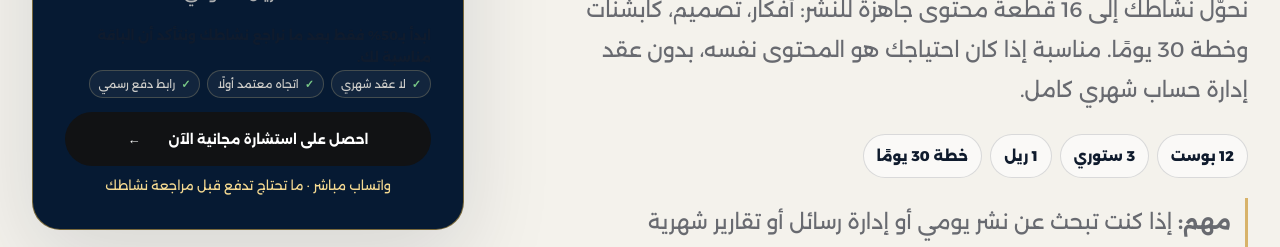
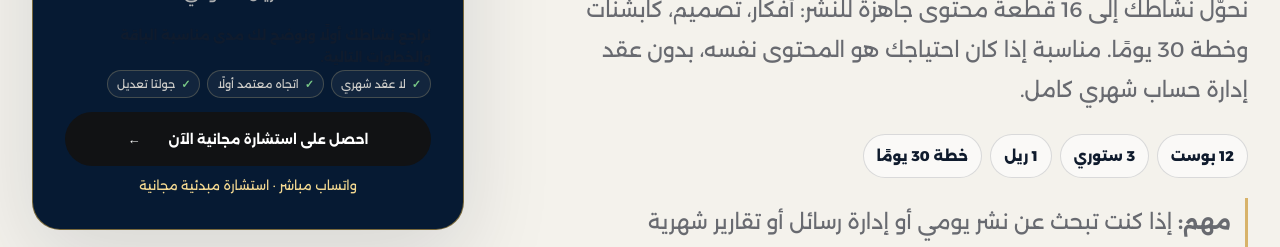
Before and after one commit to mohammedrashad2011-ui/Dewank-2026-website, a Next.js app: page /offers/30-day-content-package in a window 1280 px wide. Shown: the part 412-659 px from the top of the page. Built offline with nearby package versions, Linux system fonts and the light colour scheme; no server answers.

Commit message:
Copy: remove social content offer payment-process copy (AR)

```diff
--- a/app/(ar)/offers/30-day-content-package/page.tsx
+++ b/app/(ar)/offers/30-day-content-package/page.tsx
@@ -54,11 +54,10 @@ const afterDelivery = [
 const faqItems = [
   ["هل هذه إدارة كاملة لحساب السوشيال ميديا؟", "لا. هذه باقة إنتاج محتوى لمدة 30 يومًا: أفكار وتصميم وكابشنات وخطة نشر وتحسين البايو. لا تشمل النشر اليومي أو إدارة الرسائل أو الحملات الإعلانية."],
   ["ما الفرق بين هذه الباقة والإدارة الشهرية؟", "هذه الباقة مناسبة إذا كان احتياجك الأساسي هو تجهيز المحتوى بنطاق وسعر واضحين. الإدارة الشهرية قد تشمل النشر المستمر والمتابعة والتقارير وإدارة المجتمع حسب الاتفاق، ولذلك يكون نطاقها وسعرها مختلفين."],
-  ["كيف أعرف أن الباقة مناسبة لنشاطي قبل الدفع؟", "أرسل لنا نشاطك على واتساب أولًا. نراجع احتياجك ونوضح لك إذا كانت هذه الباقة مناسبة أو إذا كنت تحتاج إدارة شهرية أو نطاقًا مختلفًا. ما تحتاج تدفع قبل هذه الخطوة."],
+  ["كيف أعرف أن الباقة مناسبة لنشاطي؟", "احصل على استشارة مبدئية مجانية عبر واتساب. نراجع احتياجك ونوضح لك إذا كانت هذه الباقة مناسبة أو إذا كنت تحتاج إدارة شهرية أو نطاقًا مختلفًا."],
   ["كم سعر إدارة المحتوى لمدة شهر؟", "السعر المعروض في الصفحة هو سعر الباقة الكامل حسب دولتك، ويشمل 12 بوستًا و3 ستوري وريل واحد مع الأفكار والكابشنات وخطة النشر. ولأسعار الإدارة الشهرية الأوسع راجع دليل أسعار إدارة السوشيال ميديا."],
   ["كم مدة التسليم؟", "عادة خلال 10 إلى 14 يوم عمل بعد استلام المعلومات والمواد المطلوبة واعتماد الاتجاه."],
-  ["هل يمكن الدفع على دفعتين؟", "نعم. 50% لبدء العمل و50% بعد اعتماد الاتجاه وقبل تسليم الملفات النهائية."],
-  ["ماذا لو لم يناسبني الاتجاه؟", "نبدأ باتجاه واضح قبل التوسع في التنفيذ، ويشمل العرض جولتي تعديل. ويمكن استرداد المبلغ كاملًا قبل بدء التنفيذ؛ وبعد بدء العمل يُخصم فقط مقابل الجزء المنفذ."],
+  ["ماذا لو لم يناسبني الاتجاه؟", "نبدأ باتجاه واضح قبل التوسع في التنفيذ، ويشمل العرض جولتي تعديل على التصميمات ضمن نطاق الباقة."],
 ];
 
 const showcaseSchemaItems = [
@@ -105,10 +104,10 @@ export default function ContentOfferPage() {
 
         <aside className="offer-price-panel sales-price-panel">
           <small>سعر الباقة الكامل</small><LocalizedOfferPrice />
-          <p className="sales-price-promise">ابدأ بـ50% فقط بعد ما نراجع نشاطك ونتأكد أن الباقة مناسبة لك.</p>
-          <div className="offer-trust-inline" aria-label="مزايا الأمان والثقة"><span>لا عقد شهري</span><span>اتجاه معتمد أولًا</span><span>رابط دفع رسمي</span></div>
+          <p className="sales-price-promise">نراجع نشاطك أولًا ونوضح لك مدى مناسبة الباقة والخطوات التالية.</p>
+          <div className="offer-trust-inline" aria-label="مزايا الأمان والثقة"><span>لا عقد شهري</span><span>اتجاه معتمد أولًا</span><span>جولتا تعديل</span></div>
           <LocalizedWhatsAppLink className="button primary sales-primary-cta" label="احصل على استشارة مجانية الآن" />
-          <small className="sales-cta-note">واتساب مباشر · ما تحتاج تدفع قبل مراجعة نشاطك</small>
+          <small className="sales-cta-note">واتساب مباشر · استشارة مبدئية مجانية</small>
         </aside>
 
         <ContentSystemStage locale="ar" />
@@ -124,7 +123,7 @@ export default function ContentOfferPage() {
       <section className="shell sales-outcomes" aria-labelledby="sales-outcomes-title">
         <div className="sales-section-head compact"><span className="section-label">القيمة اللي تحصل عليها</span><h2 id="sales-outcomes-title">مو 16 تصميمًا وبس<br/>أنت تحصل على شهر جاهز للحضور</h2></div>
         <div className="sales-outcome-grid">{afterDelivery.map(([title, text]) => <article key={title}><span>✓</span><div><h3>{title}</h3><p>{text}</p></div></article>)}</div>
-        <div className="sales-mid-cta"><p>إذا هذا اللي ناقص حسابك، خلّنا نتأكد من ملاءمة الباقة قبل ما تدفع أي شيء.</p><LocalizedWhatsAppLink className="button primary" label="احصل على استشارة مجانية الآن" /></div>
+        <div className="sales-mid-cta"><p>إذا هذا اللي ناقص حسابك، خلّنا نتأكد من ملاءمة الباقة لنشاطك أولًا.</p><LocalizedWhatsAppLink className="button primary" label="احصل على استشارة مجانية الآن" /></div>
       </section>
 
       <section className="shell offer-deliverables sales-deliverables">
@@ -133,8 +132,8 @@ export default function ContentOfferPage() {
       </section>
 
       <section className="shell sales-risk-reversal" aria-labelledby="sales-risk-title">
-        <div><span className="section-label">قرار أسهل</span><h2 id="sales-risk-title">ما نطلب منك تثق بوعود كبيرة</h2><p>نقلل قدر الإمكان من مخاطرة القرار: نراجع نشاطك أولًا، نحدد الاتجاه، وتبدأ بنصف قيمة الباقة فقط.</p></div>
-        <div className="sales-risk-grid"><article><strong>01</strong><h3>نتأكد من الملاءمة</h3><p>إذا احتياجك خارج نطاق الباقة، نقول لك قبل الدفع.</p></article><article><strong>02</strong><h3>تعتمد الاتجاه</h3><p>ما نتوسع في التنفيذ قبل ما يكون الاتجاه واضحًا ومناسبًا لك.</p></article><article><strong>03</strong><h3>50% للبدء</h3><p>الدفعة الثانية بعد اعتماد الاتجاه وقبل تسليم الملفات النهائية.</p></article><article><strong>04</strong><h3>سياسة استرجاع واضحة</h3><p>استرداد كامل قبل بدء التنفيذ، وبعد البدء يُخصم فقط مقابل الجزء المنفذ.</p></article></div>
+        <div><span className="section-label">قرار أسهل</span><h2 id="sales-risk-title">ما نطلب منك تثق بوعود كبيرة</h2><p>نراجع نشاطك أولًا، ونحدد الاتجاه المطلوب ونوضح لك خطوات العمل قبل التنفيذ.</p></div>
+        <div className="sales-risk-grid"><article><strong>01</strong><h3>نتأكد من الملاءمة</h3><p>إذا احتياجك خارج نطاق الباقة، نوضح لك ده من البداية.</p></article><article><strong>02</strong><h3>تعتمد الاتجاه</h3><p>ما نتوسع في التنفيذ قبل ما يكون الاتجاه واضحًا ومناسبًا لك.</p></article><article><strong>03</strong><h3>نوضح نطاق التسليم</h3><p>نحدد المحتوى المطلوب ومواعيد التسليم قبل بدء التنفيذ.</p></article><article><strong>04</strong><h3>جولتا تعديل</h3><p>يشمل العرض جولتي تعديل على التصميمات ضمن نطاق الباقة.</p></article></div>
       </section>
 
       <section className="shell offer-fit sales-fit">
@@ -147,7 +146,7 @@ export default function ContentOfferPage() {
 
       <section className="shell offer-confidence sales-confidence" aria-labelledby="offer-confidence-title">
         <div className="offer-confidence-head"><span className="section-label">3 خطوات فقط</span><h2 id="offer-confidence-title">من الرسالة الأولى إلى بداية التنفيذ</h2></div>
-        <div className="offer-confidence-grid"><article><b>01</b><span>ترسل نوع نشاطك وهدفك على واتساب.</span></article><article><b>02</b><span>نتأكد من ملاءمة الباقة ونرسل رابط الدفع الرسمي.</span></article><article><b>03</b><span>نبدأ بعد 50% واعتماد الاتجاه الأولي.</span></article></div>
+        <div className="offer-confidence-grid"><article><b>01</b><span>ترسل نوع نشاطك وهدفك على واتساب.</span></article><article><b>02</b><span>نراجع احتياجك ونوضح نطاق الباقة وخطوات التنفيذ.</span></article><article><b>03</b><span>نعتمد الاتجاه الأولي ثم نبدأ تجهيز المحتوى.</span></article></div>
       </section>
 
       <section className="shell offer-faq sales-faq" aria-labelledby="offer-faq-title">
@@ -157,7 +156,7 @@ export default function ContentOfferPage() {
       </section>
 
       <section className="shell offer-final-cta sales-final-cta">
-        <LocalizedOfferKicker /><h2>إذا تحتاج المحتوى، لا تدفع مقابل إدارة كاملة ما تحتاجها</h2><p>أرسل لنا نوع نشاطك. نراجع هل باقة 30 يومًا هي الأنسب، أو تحتاج إدارة شهرية أوسع، ثم نوضح لك الخطوة التالية.</p><LocalizedWhatsAppLink className="button primary" label="احصل على استشارة مجانية الآن" /><small>لا التزام قبل المراجعة · 50% فقط عند بدء التنفيذ</small>
+        <LocalizedOfferKicker /><h2>إذا تحتاج المحتوى فقط، اختر باقة تناسب احتياجك</h2><p>أرسل لنا نوع نشاطك. نراجع هل باقة 30 يومًا هي الأنسب، أو تحتاج إدارة شهرية أوسع، ثم نوضح لك الخطوة التالية.</p><LocalizedWhatsAppLink className="button primary" label="احصل على استشارة مجانية الآن" />
       </section>
 
       <div className="sales-mobile-sticky" aria-label="تواصل سريع عبر واتساب"><LocalizedWhatsAppLink className="button primary" label="احصل على استشارة مجانية الآن" /></div>
```
